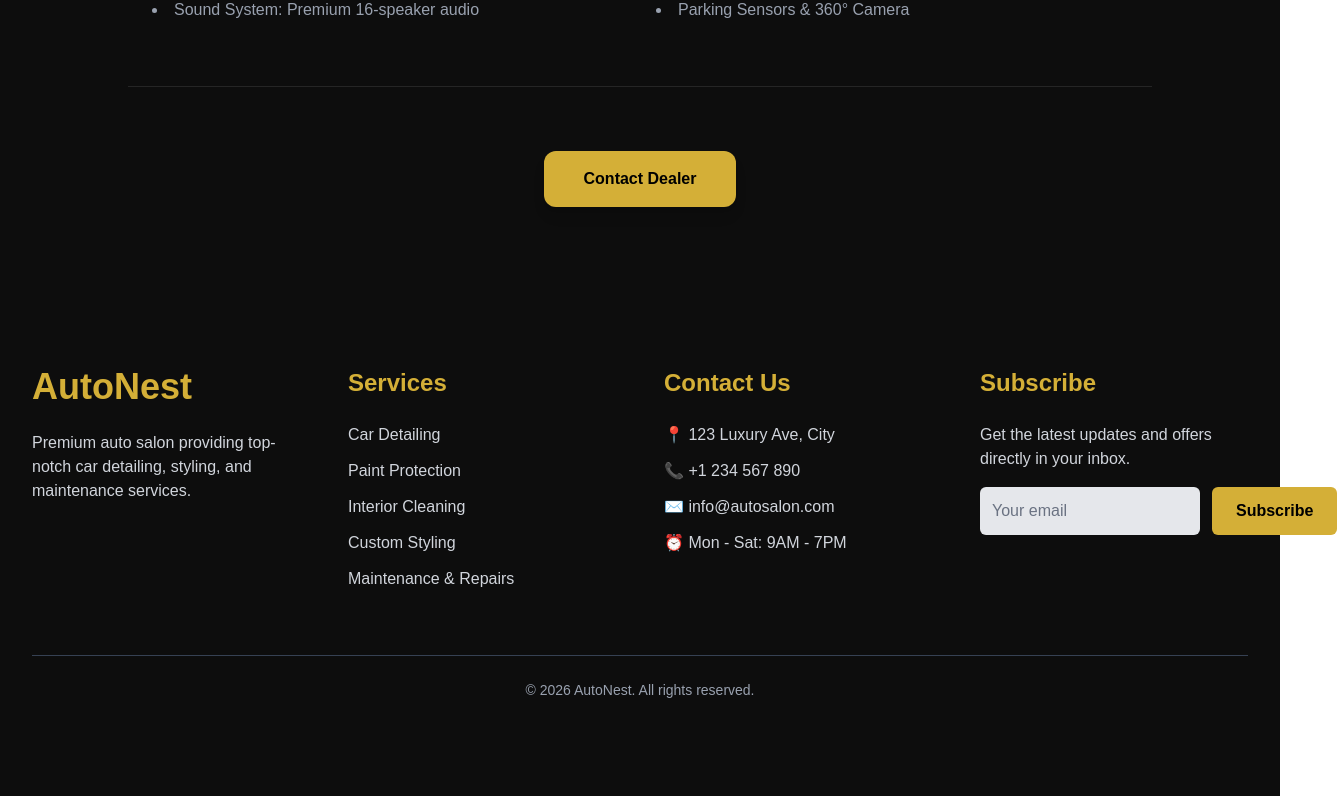
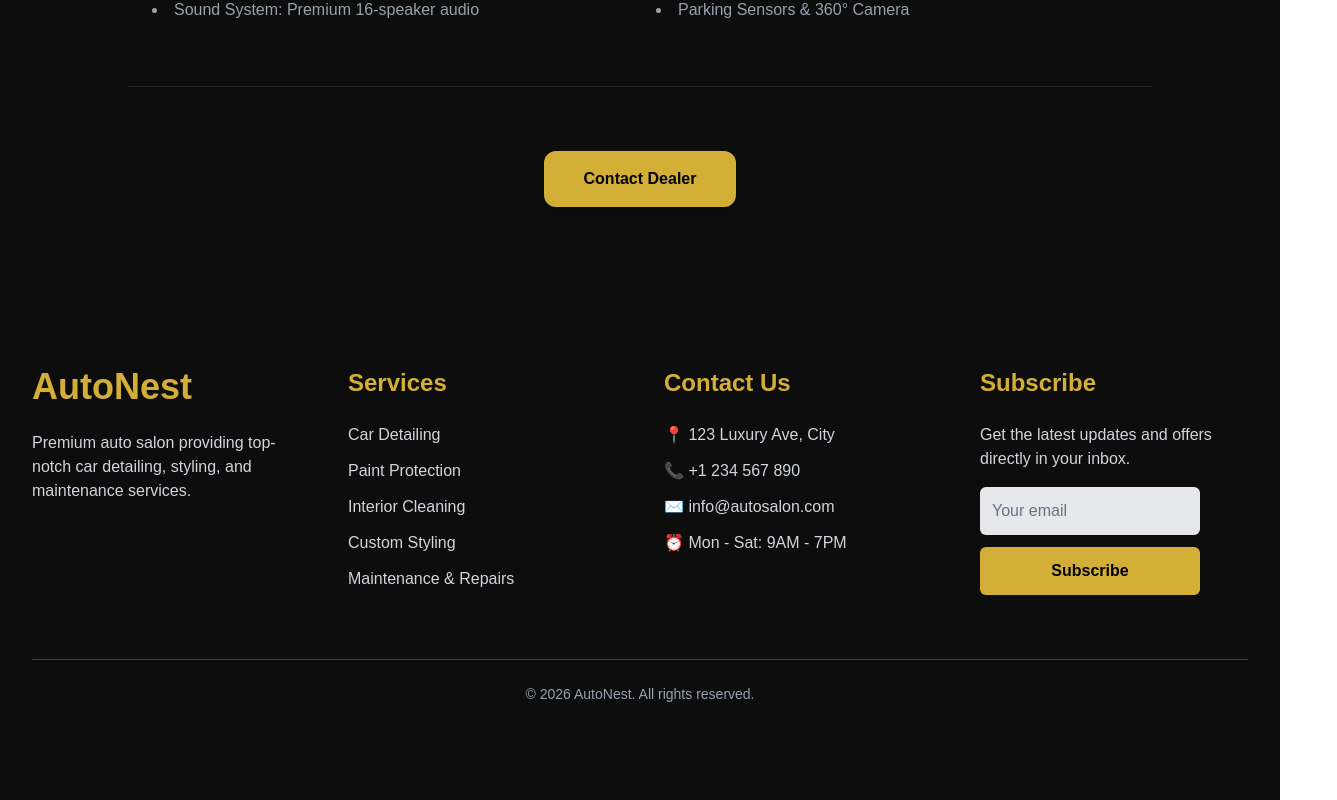
Before and after one commit to Butrint27/AutoNest, a Next.js app in the folder frontend/autonest_frontend/: page /inventory/1 in a window 1280 px wide. Shown: the part 2145-2945 px from the top of the page, 1337 px wide, since content can reach past the window. Built offline with nearby package versions, Linux system fonts and the light colour scheme.

Commit message:
fixing the footer a bit and the admin_services pages

```diff
--- a/frontend/autonest_frontend/app/(admin)/admin_services/page.tsx
+++ b/frontend/autonest_frontend/app/(admin)/admin_services/page.tsx
@@ -253,13 +253,13 @@ export default function AdminCarSubmissions() {
               <div className="flex gap-2">
                 <button
                   onClick={handleApprove}
-                  className="px-4 py-2 rounded-xl bg-green-200 text-green-800 font-semibold hover:bg-green-300 transition"
+                  className="px-4 py-2 rounded-xl bg-green-200 text-green-800 font-semibold hover:bg-green-300 transition cursor-pointer"
                 >
                   Approve
                 </button>
                 <button
                   onClick={handleReject}
-                  className="px-4 py-2 rounded-xl bg-red-200 text-red-800 font-semibold hover:bg-red-300 transition"
+                  className="px-4 py-2 rounded-xl bg-red-200 text-red-800 font-semibold hover:bg-red-300 transition cursor-pointer"
                 >
                   Reject
                 </button>
--- a/frontend/autonest_frontend/components/admin_components/sidebar_admin_components/SidebarComponents.tsx
+++ b/frontend/autonest_frontend/components/admin_components/sidebar_admin_components/SidebarComponents.tsx
@@ -2,7 +2,7 @@
 
 import React, { useState, useRef, useEffect } from "react";
 import { BsChatLeftTextFill } from "react-icons/bs";
-import { FaHome, FaTools, FaPhone, FaBars, FaUsers, FaChevronDown, FaChevronUp, FaCalendarAlt } from "react-icons/fa";
+import { FaHome, FaPhone, FaBars, FaUsers, FaChevronDown, FaChevronUp, FaCalendarAlt } from "react-icons/fa";
 import { IoCarSportSharp, IoNewspaper, IoNotifications } from "react-icons/io5";
 
 interface SidebarLayoutProps {
--- a/frontend/autonest_frontend/components/main_components/home_page_components/Footer.tsx
+++ b/frontend/autonest_frontend/components/main_components/home_page_components/Footer.tsx
@@ -38,15 +38,15 @@ export default function Footer() {
         <div>
           <h3 className="text-2xl font-semibold text-[#D4AF37] mb-6">Subscribe</h3>
           <p className="text-gray-300 mb-4">Get the latest updates and offers directly in your inbox.</p>
-          <form className="flex flex-col sm:flex-row sm:items-center gap-3">
+         <form className="flex flex-col gap-3">
   <input
     type="email"
     placeholder="Your email"
-              className="p-3 rounded-md flex-1 max-w-[220px] text-gray-800 bg-gray-200 placeholder-gray-500"
+    className="p-3 rounded-md w-full max-w-[220px] text-gray-800 bg-gray-200 placeholder-gray-500"
   />
   <button
     type="submit"
-              className="bg-[#D4AF37] text-black font-bold px-6 py-3 rounded-md hover:bg-yellow-600 hover:scale-105 transition transform cursor-pointer"
+    className="bg-[#D4AF37] text-black font-bold px-6 py-3 rounded-md hover:bg-yellow-600 hover:scale-105 transition transform cursor-pointer w-full max-w-[220px]"
   >
     Subscribe
   </button>
```
Lines whose indentation alone changed are shown as unchanged.
